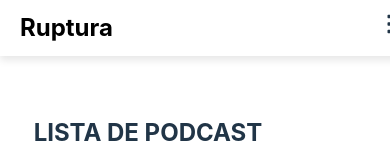
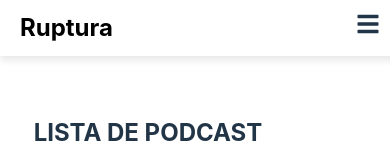
Before and after one commit to DiegoTeles/roda-de-ruptura, a React (Vite) app: page /podcast in a window 390 px wide. Shown: the top 146 px of the page. Built offline with nearby package versions, Linux system fonts and the light colour scheme.

Commit message:
style: add margin to HamburgerIcon for improved spacing

```diff
--- a/src/components/Navbar.jsx
+++ b/src/components/Navbar.jsx
@@ -31,6 +31,7 @@ const Logo = styled.div`
 
 const HamburgerIcon = styled.div`
   font-size: 24px;
+  margin-right: 30px;
   cursor: pointer;
 
   @media (max-width: 768px) {
```
